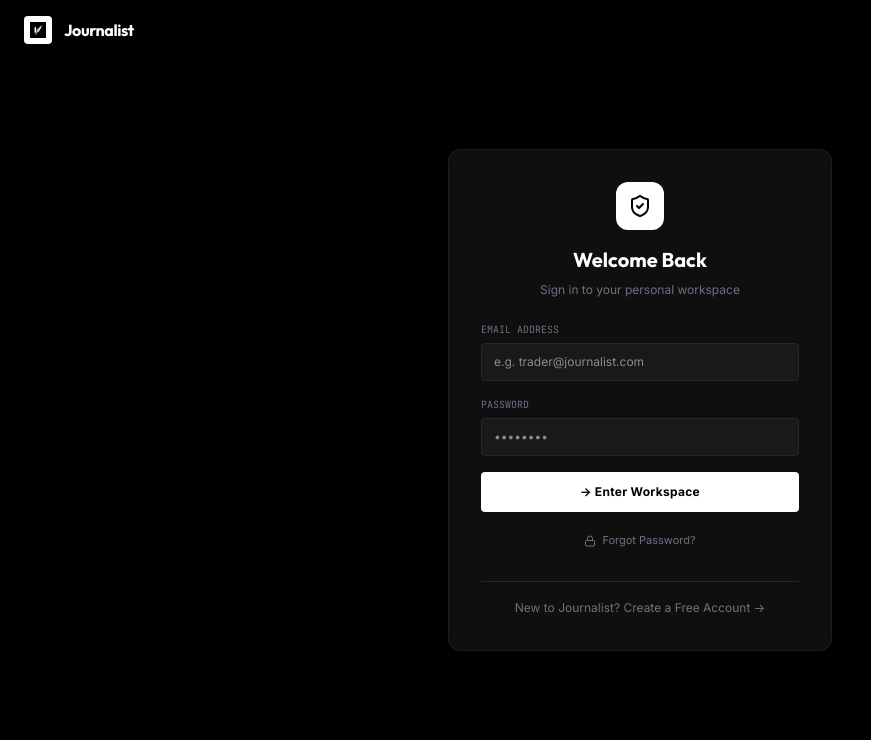
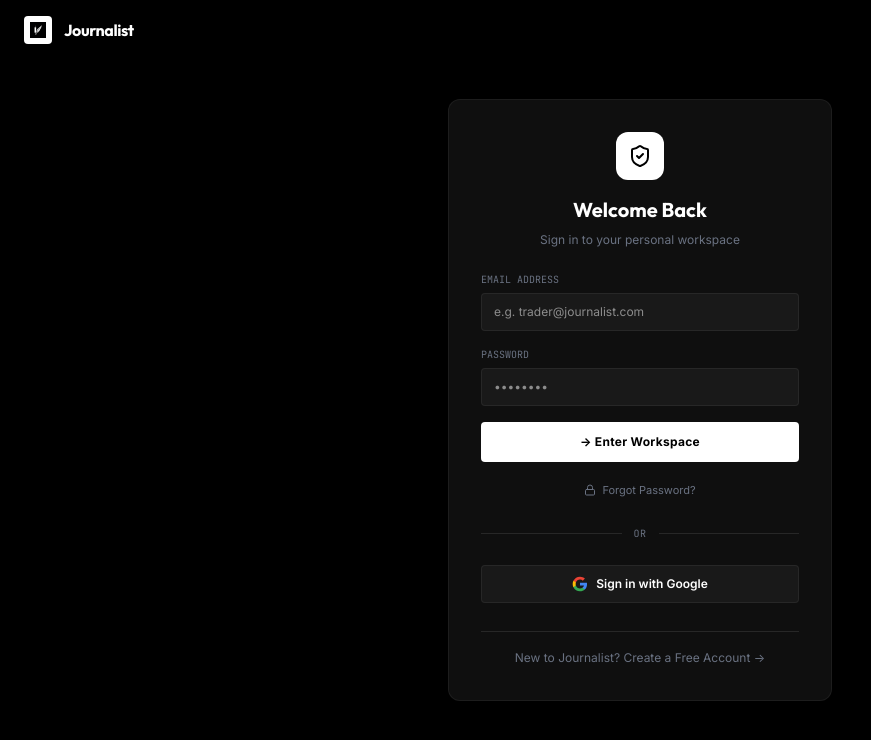
Before and after one commit to MAYURSHEWALE12/JOURNALIST---The-Trading-Journal-For-Tarders-, a React (Vite) app: page /auth in a window 1280 px wide. Shown: the top 740 px of the page, without its empty margins (0-871 px from the left). Built offline with nearby package versions, Linux system fonts and the light colour scheme; no server answers.

Commit message:
Add Google OAuth sign-in button, auto-create profile

```diff
--- /dev/null
+++ b/email-template.html
@@ -0,0 +1,56 @@
+<!DOCTYPE html>
+<html>
+<head>
+  <meta charset="utf-8">
+  <meta name="viewport" content="width=device-width, initial-scale=1.0">
+</head>
+<body style="margin:0;padding:0;background:#f1f1f1;font-family:-apple-system,BlinkMacSystemFont,'Segoe UI',Roboto,sans-serif;">
+  <table width="100%" cellpadding="0" cellspacing="0" style="background:#f1f1f1;padding:40px 16px;">
+    <tr>
+      <td align="center">
+        <table width="400" cellpadding="0" cellspacing="0" style="background:#ffffff;border-radius:12px;overflow:hidden;border:1px solid #e5e5e5;">
+
+          <!-- Header -->
+          <tr>
+            <td style="padding:40px 32px 24px;text-align:center;border-bottom:1px solid #e5e5e5;">
+              <div style="width:40px;height:40px;background:#000000;border-radius:8px;margin:0 auto 16px;display:flex;align-items:center;justify-content:center;color:#fff;font-size:20px;font-weight:bold;">J</div>
+              <h2 style="margin:0;font-size:18px;font-weight:700;color:#000;letter-spacing:-0.3px;">Confirm your email</h2>
+            </td>
+          </tr>
+
+          <!-- Body -->
+          <tr>
+            <td style="padding:32px 32px 24px;">
+              <p style="margin:0 0 16px;font-size:14px;line-height:1.6;color:#555;">
+                Click the button below to confirm this email address and finish signing up for <strong style="color:#000;">Journalist</strong>.
+              </p>
+              <table cellpadding="0" cellspacing="0" style="margin:24px 0;">
+                <tr>
+                  <td align="center" style="background:#000;border-radius:8px;padding:0;">
+                    <a href="{{ .ConfirmationURL }}"
+                       style="display:inline-block;padding:12px 32px;font-size:13px;font-weight:600;color:#fff;background:#000;border-radius:8px;text-decoration:none;letter-spacing:0.3px;">
+                      Confirm email address
+                    </a>
+                  </td>
+                </tr>
+              </table>
+              <p style="margin:16px 0 0;font-size:12px;line-height:1.5;color:#999;">
+                If you didn't request this, you can safely ignore this email.
+              </p>
+            </td>
+          </tr>
+
+          <!-- Footer -->
+          <tr>
+            <td style="padding:24px 32px;background:#f9f9f9;border-top:1px solid #e5e5e5;">
+              <p style="margin:0;font-size:11px;color:#aaa;text-align:center;font-family:'Courier New',monospace;">
+                JOURNALIST — TRADING JOURNAL
+              </p>
+            </td>
+          </tr>
+        </table>
+      </td>
+    </tr>
+  </table>
+</body>
+</html>
--- a/src/lib/api.ts
+++ b/src/lib/api.ts
@@ -209,6 +209,16 @@
   }
 }
 
+export async function authSignInWithGoogle(): Promise<void> {
+  const { error } = await getSupabase().auth.signInWithOAuth({
+    provider: 'google',
+    options: {
+      redirectTo: window.location.origin + '/dashboard',
+    },
+  });
+  if (error) throw new Error(error.message);
+}
+
 export async function authMe(): Promise<User> {
   if (isSupabaseSession()) {
     const { data, error } = await getSupabase().auth.getUser();
@@ -219,6 +229,18 @@
       .select('username, email')
       .eq('id', data.user.id)
       .maybeSingle() as unknown as { data: { username: string; email: string } | null; error: unknown };
+
+    // Auto-create profile for OAuth sign-ins (Google)
+    if (!profile) {
+      const displayName = data.user.user_metadata?.full_name || data.user.email?.split('@')[0] || 'Trader';
+      const email = data.user.email || '';
+      await getSupabase().from('profiles').insert({
+        id: data.user.id,
+        username: displayName,
+        email,
+      } as never);
+      return { id: data.user.id, username: displayName, email };
+    }
 
     return {
       id: data.user.id,
--- a/src/screens/AuthPage.tsx
+++ b/src/screens/AuthPage.tsx
@@ -1,6 +1,7 @@
 import { ShieldCheck, Lock } from 'lucide-react';
 import { useNavigate } from 'react-router-dom';
 import { useApp } from '../context/AppContext';
+import { authSignInWithGoogle } from '../lib/api';
 import LogoIcon from '../components/LogoIcon';
 
 export default function AuthPage() {
@@ -109,6 +110,27 @@
           )}
         </form>
 
+        {/* Divider */}
+        <div className="flex items-center gap-3">
+          <div className={`flex-1 h-px ${isDarkMode ? 'bg-white/10' : 'bg-gray-200'}`} />
+          <span className={`text-[10px] font-mono uppercase tracking-wider ${themeClasses.textSub}`}>or</span>
+          <div className={`flex-1 h-px ${isDarkMode ? 'bg-white/10' : 'bg-gray-200'}`} />
+        </div>
+
+        {/* Google Sign In */}
+        <button
+          onClick={() => authSignInWithGoogle()}
+          className={`w-full py-2.5 border rounded text-xs font-semibold flex items-center justify-center gap-2 cursor-pointer transition ${themeClasses.bgCard} ${themeClasses.border} ${themeClasses.textMain} ${themeClasses.bgHover}`}
+        >
+          <svg viewBox="0 0 24 24" width="16" height="16" xmlns="http://www.w3.org/2000/svg">
+            <path d="M22.56 12.25c0-.78-.07-1.53-.2-2.25H12v4.26h5.92a5.06 5.06 0 0 1-2.2 3.32v2.77h3.57c2.08-1.92 3.28-4.74 3.28-8.1z" fill="#4285F4"/>
+            <path d="M12 23c2.97 0 5.46-.98 7.28-2.66l-3.57-2.77c-.98.66-2.23 1.06-3.71 1.06-2.86 0-5.29-1.93-6.16-4.53H2.18v2.84C3.99 20.53 7.7 23 12 23z" fill="#34A853"/>
+            <path d="M5.84 14.09c-.22-.66-.35-1.36-.35-2.09s.13-1.43.35-2.09V7.07H2.18C1.43 8.55 1 10.22 1 12s.43 3.45 1.18 4.93l2.85-2.22.81-.62z" fill="#FBBC05"/>
+            <path d="M12 5.38c1.62 0 3.06.56 4.21 1.64l3.15-3.15C17.45 2.09 14.97 1 12 1 7.7 1 3.99 3.47 2.18 7.07l3.66 2.84c.87-2.6 3.3-4.53 6.16-4.53z" fill="#EA4335"/>
+          </svg>
+          {isSignUpMode ? 'Sign up with Google' : 'Sign in with Google'}
+        </button>
+
         {/* Toggle mode */}
         <div className="text-center space-y-3 pt-1">
           <div className={`w-full h-px ${isDarkMode ? 'bg-white/10' : 'bg-gray-200'}`} />
```
